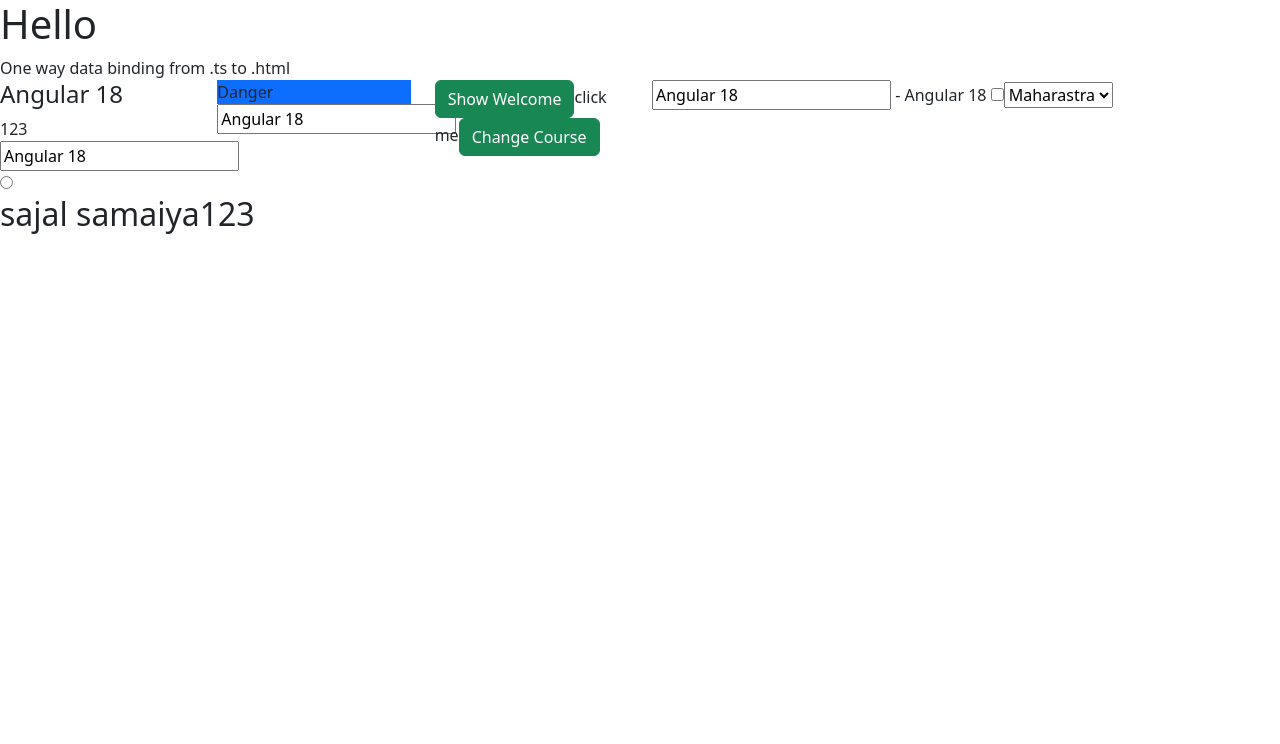
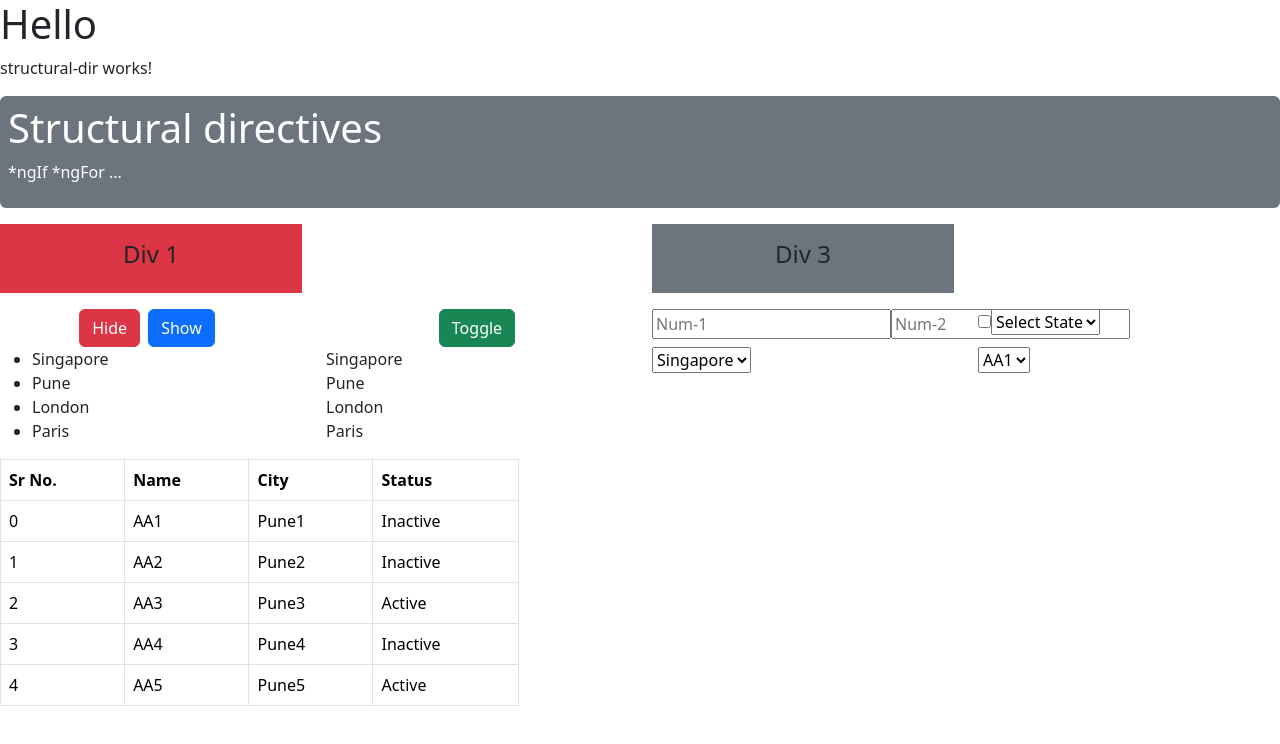
Before and after one commit to sam-india/Angular, an Angular app in the folder Angular18Test1/: page / in a window 1280 px wide. Shown: the top 744 px of the page. Built offline with nearby package versions, Linux system fonts and the light colour scheme.

Commit message:
structual directives ngif ngfor

```diff
--- a/Angular18Test1/src/app/app.component.html
+++ b/Angular18Test1/src/app/app.component.html
@@ -1,2 +1,3 @@
 <h1>Hello</h1>
-<app-data-binding></app-data-binding>
+<!-- <app-data-binding></app-data-binding> -->
+<app-structural-dir></app-structural-dir>
--- a/Angular18Test1/src/app/app.component.ts
+++ b/Angular18Test1/src/app/app.component.ts
@@ -1,11 +1,12 @@
 import { Component } from '@angular/core';
 import { RouterOutlet } from '@angular/router';
-import { DataBindingComponent } from './components/data-binding/data-binding.component';
+// import { DataBindingComponent } from './components/data-binding/data-binding.component';
+import { StructuralDirComponent } from './components/directive/structural-dir/structural-dir.component';
 
 @Component({
   selector: 'app-root',
   standalone: true,
-  imports: [RouterOutlet,DataBindingComponent],
+  imports: [RouterOutlet,StructuralDirComponent],
   templateUrl: './app.component.html',
   styleUrl: './app.component.css'
 })
--- /dev/null
+++ b/Angular18Test1/src/app/components/directive/structural-dir/structural-dir.component.html
@@ -0,0 +1,98 @@
+<p>structural-dir works!</p>
+<div class="mt-2 p-2 bg-secondary text-white rounded">
+    <h1>Structural directives</h1>
+    <p>*ngIf *ngFor ...</p>
+</div>
+<div class="row pt-3">
+    <div class="col-3">
+        <div *ngIf="isDiv1Visible" class="bg-danger p-3 text-center">
+            <h4>Div 1</h4>
+        </div>
+    </div>
+    <div class="col-3">
+        <div *ngIf="isDiv2Visible" class="bg-success p-3 text-center">
+            <h4>Div 2</h4>
+        </div>
+    </div>
+    <div class="col-3">
+        <div *ngIf="num1 == num2" class="bg-secondary p-3 text-center">
+            <h4>Div 3</h4>
+        </div>
+    </div>
+    <div class="col-3">
+        <div *ngIf="selectedState == 'USA'" class="bg-primary p-3 text-center">
+            <h4>Div 4</h4>
+        </div>
+    </div>
+</div>
+<div class="row pt-3">
+    <div class="col-3 text-center">
+        <button (click)="hideDiv1()" class="btn btn-danger">Hide</button>
+        <button (click)="showDiv1()" class="btn btn-primary mx-2">Show</button>
+    </div>
+    <div class="col-3 text-center">
+        <button (click)="toggleDiv2()" class="btn btn-success">Toggle</button>
+    </div>
+    <div class="col-3">
+        <div style="display: flex;align-items:center">
+            <input type="text" [(ngModel)]="num1" placeholder="Num-1" class="width-50">
+            <input type="text" [(ngModel)]="num2" placeholder="Num-2" class="width-50">
+        </div>
+    </div>
+    <div class="col-3">
+        <div style="display: flex;align-items:center" class="width-50">
+            <input [(ngModel)]="isActive" type="checkbox">
+            <select [(ngModel)]="selectedState">
+                <option value="">Select State</option>
+                <option value="India">India</option>
+                <option value="Singapore">Singapore</option>
+                <option value="USA">USA</option>
+            </select>
+        </div>
+    </div>
+</div>
+<div class="row">
+    <div class="col-3">
+        <ul>
+            <li *ngFor="let city of cityArray">{{city}}</li>
+        </ul>
+    </div>
+    <div class="col-3">
+        <div *ngFor="let cityName of cityArray">{{cityName}}</div>
+    </div>
+    <div class="col-3">
+        <select>
+            <option *ngFor="let city of cityArray">{{city}}</option>
+        </select>
+    </div>
+    <div class="col-3">
+        <select>
+            <option *ngFor="let std of studentList" [value]="std.studentId">{{std.name}}</option>
+        </select>
+    </div>
+</div>
+<div class="row">
+    <div class="col-5">
+        <table class="table table-bordered">
+            <thead>
+                <tr>
+                    <th>Sr No.</th>
+                    <th>Name</th>
+                    <th>City</th>
+                    <th>Status</th>
+                </tr>
+            </thead>
+            <tbody>
+                <tr *ngFor="let student of studentList; let sr = index" >
+                    <td>{{sr}}</td>
+                    <td>{{student.name}}</td>
+                    <td>{{student.city}}</td>
+                    <td>
+                        <span *ngIf="student.isActive">Active</span>
+                        <span *ngIf="!student.isActive">Inactive</span>
+                    </td>
+                </tr>
+            </tbody>
+        </table>
+    </div>
+</div>
--- /dev/null
+++ b/Angular18Test1/src/app/components/directive/structural-dir/structural-dir.component.ts
@@ -0,0 +1,49 @@
+import { CommonModule } from '@angular/common';
+import { Component } from '@angular/core';
+import { FormsModule } from '@angular/forms';
+
+@Component({
+  selector: 'app-structural-dir',
+  standalone: true,
+  imports: [CommonModule,FormsModule],
+  templateUrl: './structural-dir.component.html',
+  styleUrl: './structural-dir.component.css'
+})
+export class StructuralDirComponent {
+  isDiv1Visible: boolean = true;
+  isDiv2Visible: boolean = false;
+  num1 :string = "";
+  num2 :string = "";
+  isActive: boolean = false;
+  selectedState :string = '';
+
+  cityArray :string[] = ['Singapore','Pune','London','Paris'];
+  studentList :any[] = [
+    {studentId: 1, name:'AA1', city:'Pune1', isActive: false},
+    {studentId: 2, name:'AA2', city:'Pune2', isActive: false},
+    {studentId: 3, name:'AA3', city:'Pune3', isActive: true},
+    {studentId: 4, name:'AA4', city:'Pune4', isActive: false},
+    {studentId: 5, name:'AA5', city:'Pune5', isActive: true}
+  ];
+
+
+  showDiv1() {
+    this.isDiv1Visible = true;
+  }
+
+  hideDiv1() {
+    this.isDiv1Visible = false;
+  }
+
+  toggleDiv2() {
+    this.isDiv2Visible = !this.isDiv2Visible;
+//              OR
+    // if(this.isDiv2Visible == true)
+    //   this.isDiv2Visible = false;
+    // else
+    //   this.isDiv2Visible = true;
+  }
+
+
+
+}
```
Also changed, not shown: Angular18Test1/src/app/components/directive/structural-dir/structural-dir.component.css (added), 1 other file (tests, documents, lock files or other folders).
